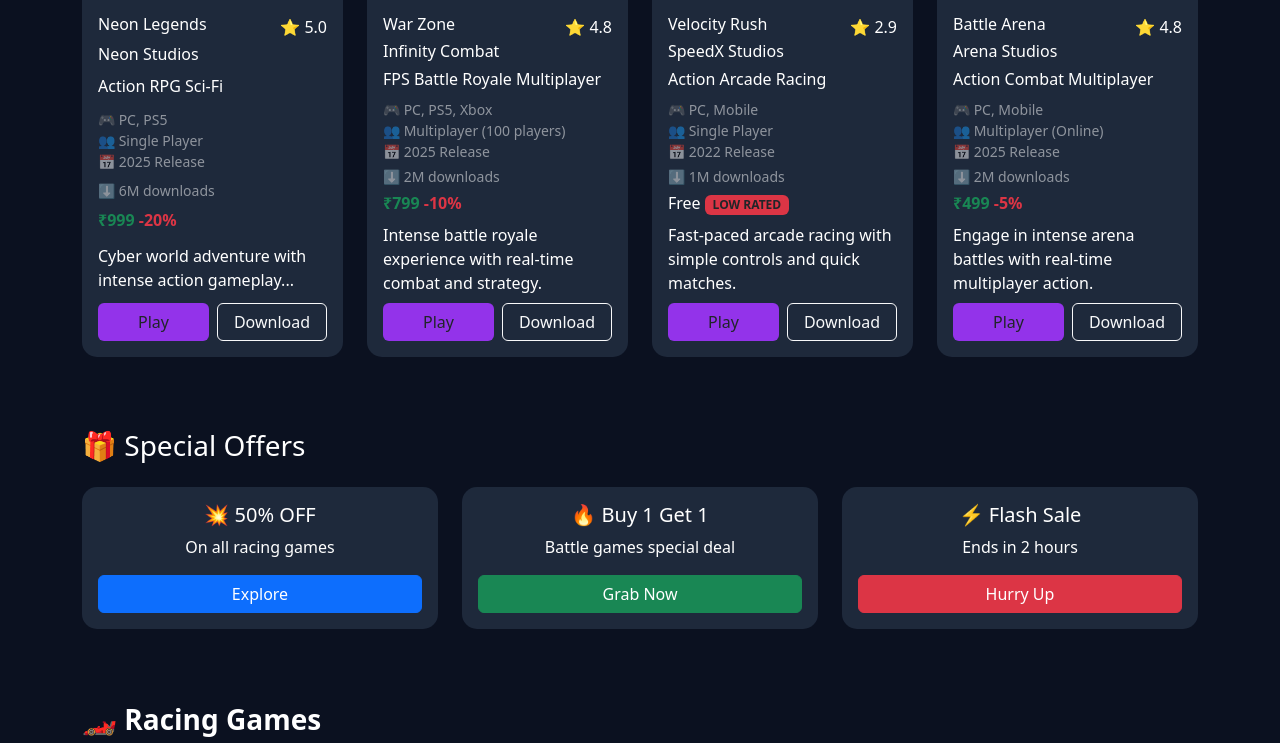
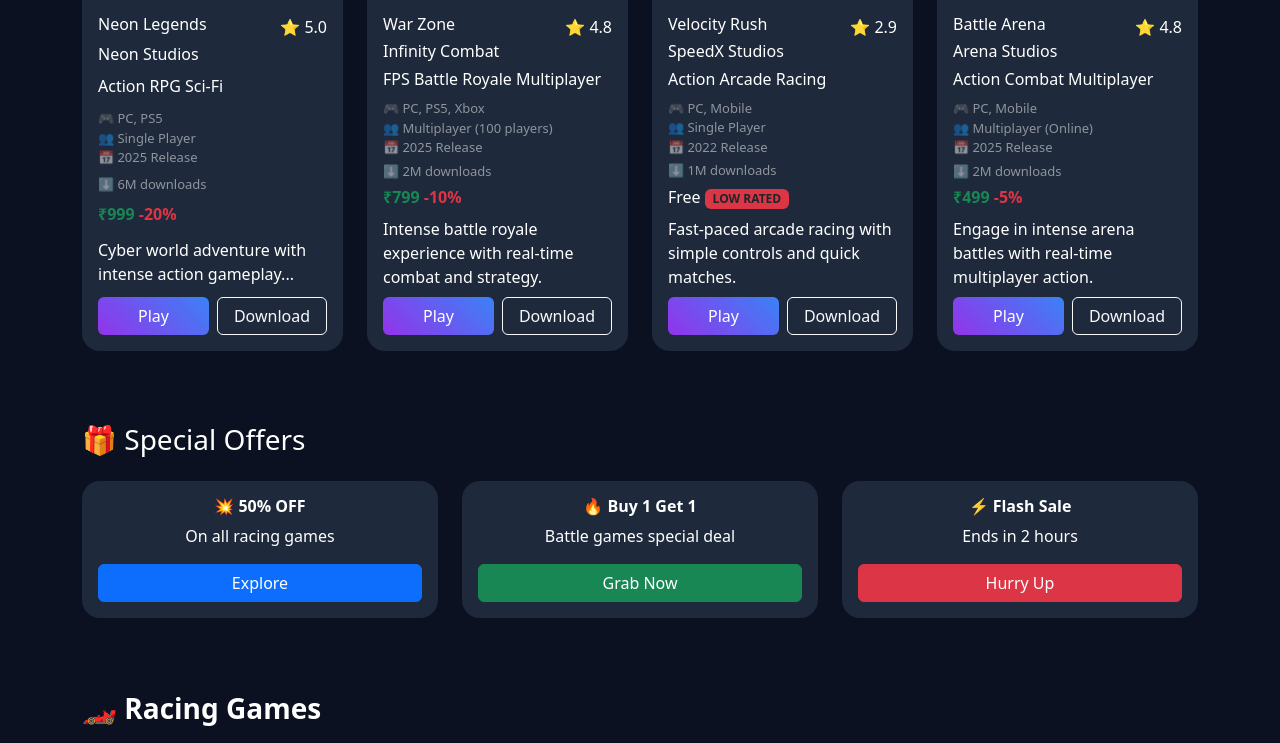
Before and after one commit to bharanidharan70/gamehub, a PHP site: page / in a window 1280 px wide. Shown: the part 863-1606 px from the top of the page. Run offline with PHP 8.4, Linux system fonts and the light colour scheme.

Commit message:
customized cards

```diff
--- a/index.php
+++ b/index.php
@@ -102,15 +102,8 @@ session_start();
             transform: translateY(-5px);
         }
 
-        .card img {
-            height: 180px;
-            object-fit: cover;
-        }
 
-        .btn-play {
-            background: #9333ea;
-            border: none;
-        }
+
 
         /* FOOTER */
         .footer {
@@ -153,6 +146,49 @@ session_start();
 
         .footer hr {
             border-color: #334155;
+        }
+
+        /* CARD */
+        .card {
+            background: #1e293b;
+            border-radius: 18px;
+            border: none;
+            overflow: hidden;
+            transition: 0.3s;
+        }
+
+        .card:hover {
+            transform: translateY(-8px) scale(1.02);
+            box-shadow: 0 15px 30px rgba(168, 85, 247, 0.3);
+        }
+
+        /* IMAGE */
+        .card img {
+            height: 180px;
+            object-fit: cover;
+        }
+
+        /* TEXT */
+        .card h5 {
+            font-size: 16px;
+            font-weight: 600;
+        }
+
+        /* SMALL TEXT */
+        .small {
+            font-size: 13px;
+        }
+
+        /* BUTTONS */
+        .btn-play {
+            background: linear-gradient(45deg, #9333ea, #3b82f6);
+            border: none;
+            color: white;
+            font-weight: 500;
+        }
+
+        .btn-play:hover {
+            opacity: 0.9;
         }
     </style>
 </head>
@@ -197,7 +233,7 @@ session_start();
     <section class="hero">
         <h1>Neon Legends</h1>
         <p>Experience the ultimate cyberpunk adventure in a neon-lit world.</p>
-        <button class="btn btn-main">Play Now</button>
+        <a href="library.php" class="btn btn-main">Play Now</a>
         <button class="btn btn-light">Learn More</button>
     </section>
 
@@ -260,9 +296,11 @@ session_start();
                         </p>
 
                         <!-- PRICE -->
-                       <b> <p class="price text-success mb-2">
+                        <b>
+                            <p class="price text-success mb-2">
                                 ₹999 <span class="offer text-danger">-20%</span>
-                        </p></b>
+                            </p>
+                        </b>
 
                         <!-- DESCRIPTION -->
                         <p class="desc mb-2">
@@ -320,9 +358,11 @@ session_start();
                         </p>
 
                         <!-- PRICE -->
-                        <b> <p class="price text-success mb-2">
+                        <b>
+                            <p class="price text-success mb-2">
                                 ₹799 <span class="offer text-danger">-10%</span>
-                        </p></b>
+                            </p>
+                        </b>
 
                         <!-- DESCRIPTION -->
                         <p class="desc mb-2">
@@ -439,9 +479,11 @@ session_start();
                         </p>
 
                         <!-- PRICE -->
-                        <b> <p class="price text-success mb-2">
+                        <b>
+                            <p class="price text-success mb-2">
                                 ₹499 <span class="offer text-danger">-5%</span>
-                        </p></b>
+                            </p>
+                        </b>
 
                         <!-- DESCRIPTION -->
                         <p class="desc mb-2">
@@ -535,9 +577,11 @@ session_start();
                             </p>
 
                             <!-- PRICE -->
-                            <b> <p class="price text-success mb-2">
+                            <b>
+                                <p class="price text-success mb-2">
                                     ₹799 <span class="offer text-danger">-20%</span>
-                        </p></b>
+                                </p>
+                            </b>
 
                             <!-- DESCRIPTION -->
                             <p class="desc mb-2">
@@ -595,9 +639,11 @@ session_start();
                             </p>
 
                             <!-- PRICE -->
-                            <b> <p class="price text-success mb-2">
+                            <b>
+                                <p class="price text-success mb-2">
                                     ₹379 <span class="offer text-danger">-30%</span>
-                        </p></b>
+                                </p>
+                            </b>
 
                             <!-- DESCRIPTION -->
                             <p class="desc mb-2">
@@ -655,9 +701,11 @@ session_start();
                             </p>
 
                             <!-- PRICE -->
-                            <b> <p class="price text-success mb-2">
+                            <b>
+                                <p class="price text-success mb-2">
                                     ₹699 <span class="offer text-danger">-10%</span>
-                        </p></b>
+                                </p>
+                            </b>
 
                             <!-- DESCRIPTION -->
                             <p class="desc mb-2">
@@ -715,9 +763,11 @@ session_start();
                             </p>
 
                             <!-- PRICE -->
-                            <b> <p class="price text-success mb-2">
+                            <b>
+                                <p class="price text-success mb-2">
                                     ₹569 <span class="offer text-danger">-8%</span>
-                        </p></b>
+                                </p>
+                            </b>
 
                             <!-- DESCRIPTION -->
                             <p class="desc mb-2">
@@ -841,9 +891,11 @@ session_start();
                             </p>
 
                             <!-- PRICE -->
-                            <b> <p class="price text-success mb-2">
+                            <b>
+                                <p class="price text-success mb-2">
                                     ₹999 <span class="offer text-danger">-20%</span>
-                        </p></b>
+                                </p>
+                            </b>
 
                             <!-- DESCRIPTION -->
                             <p class="desc mb-2">
@@ -1088,9 +1140,11 @@ session_start();
                             </p>
 
                             <!-- PRICE -->
-                            <b> <p class="price text-success mb-2">
+                            <b>
+                                <p class="price text-success mb-2">
                                     ₹899 <span class="offer text-danger">-10%</span>
-                        </p></b>
+                                </p>
+                            </b>
 
                             <!-- DESCRIPTION -->
                             <p class="desc mb-2">
```
Also changed, not shown: store.php (+44 -0 lines). Lines whose indentation alone changed are shown as unchanged.
